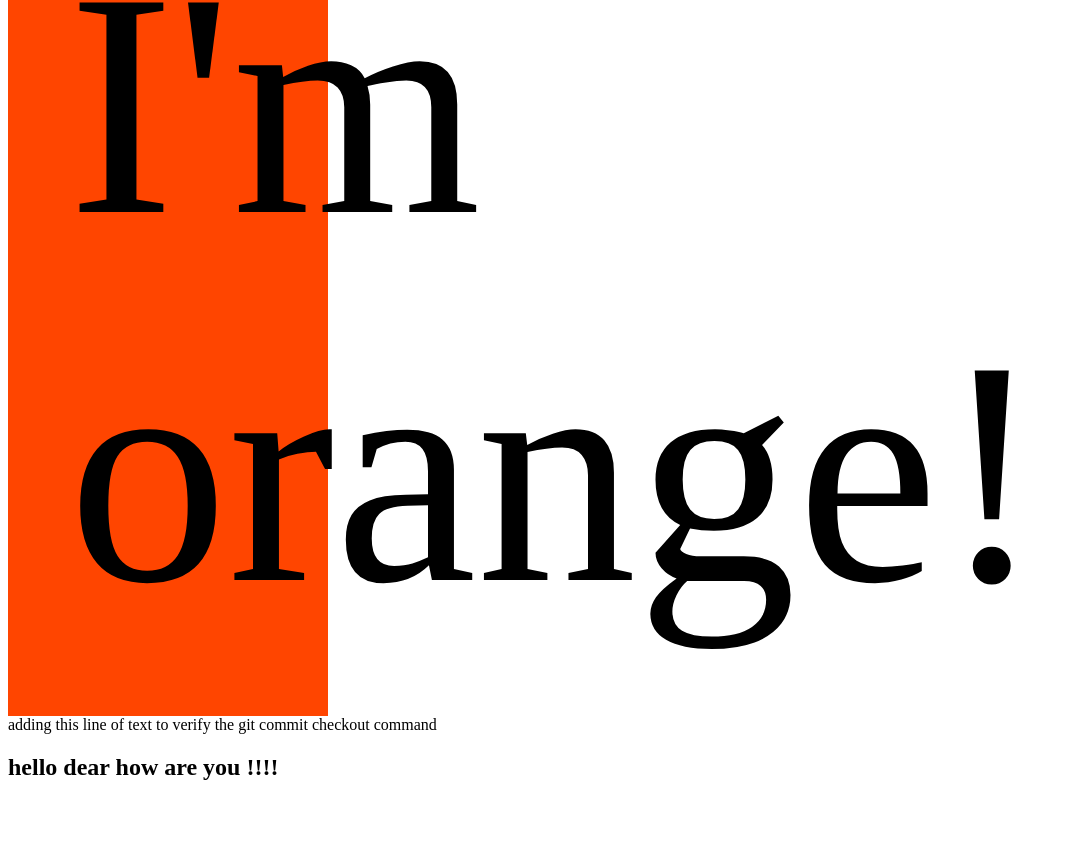
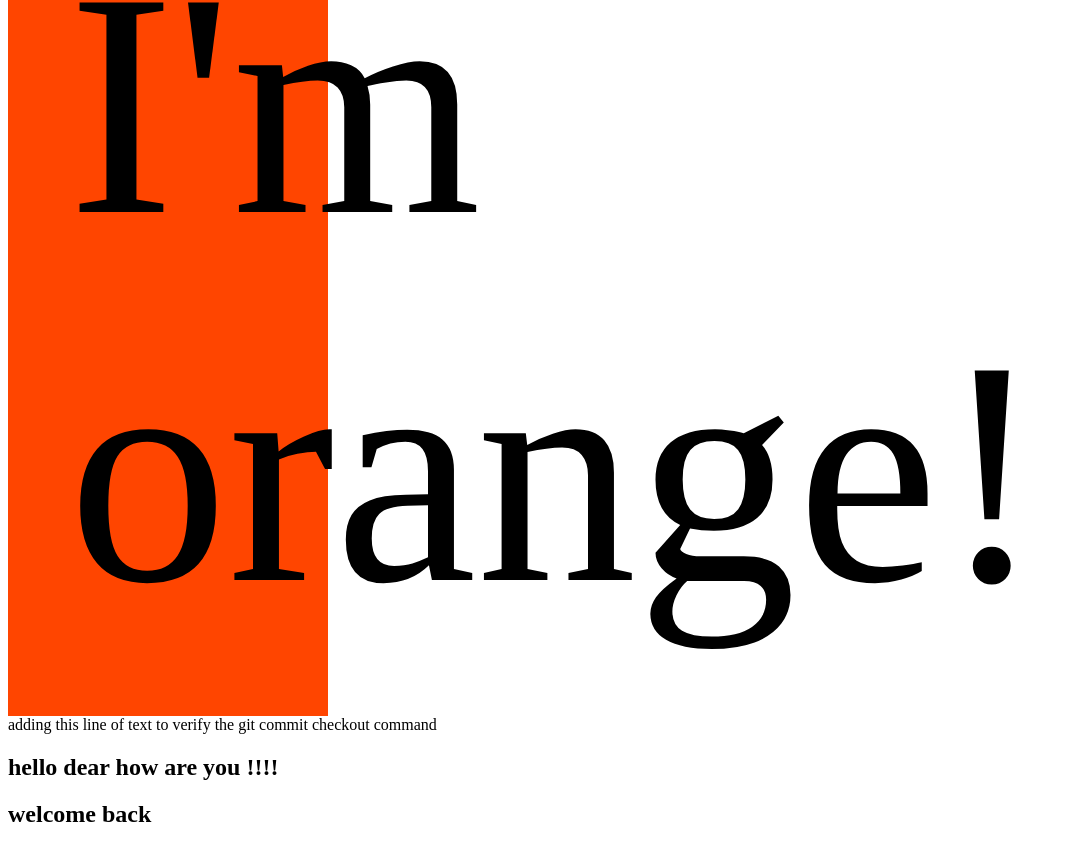
Before and after one commit to gyanchandra123/ProjectTarget, a plain HTML site: page starter/index.html in a window 1280 px wide. Shown: the part 656-1504 px from the top of the page, without its empty margins (0-1066 px from the left). Before the commit the page ends 1457 px from the top, so only its background shows below. Drawn offline with Linux system fonts and the light colour scheme; no server answers.

Commit message:
4th commit :index.html

```diff
--- a/starter/index.html
+++ b/starter/index.html
@@ -50,6 +50,9 @@
     <!-- adding 1st time in the github repo : -->
     <h2>hello dear how are you !!!!</h2>
 
+    <!-- adding 2nd time in the github repo : -->
+    <h2>welcome back</h2>
+
     <script src="script.js"></script>
   </body>
 </html>
```
